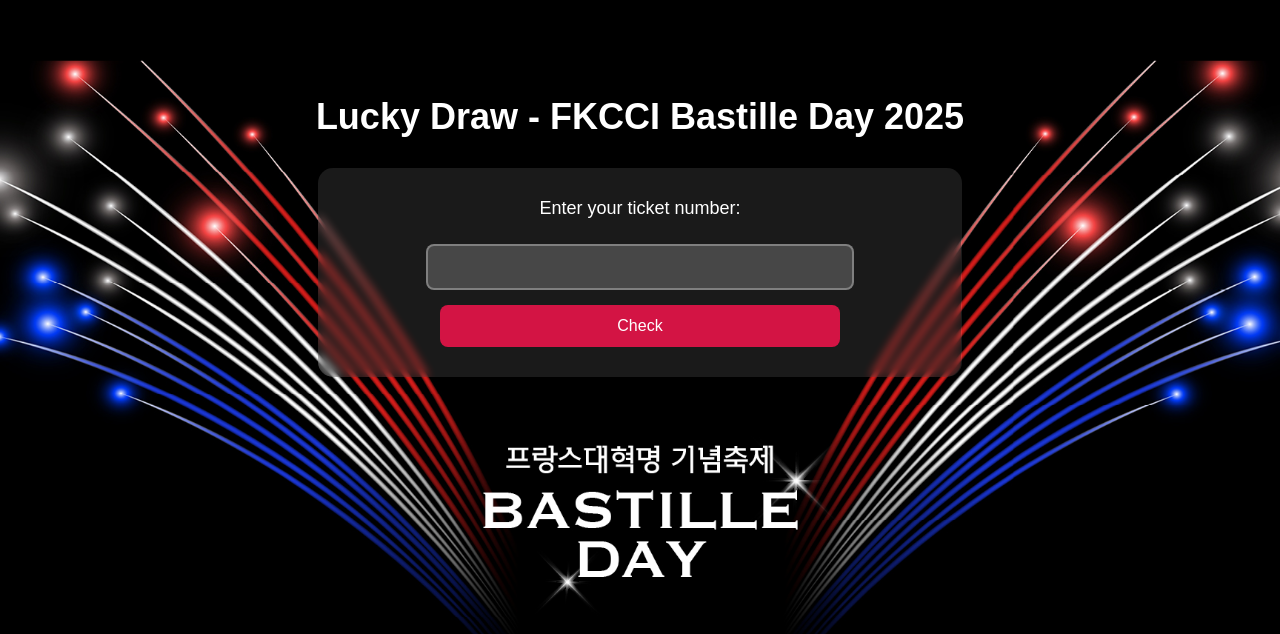
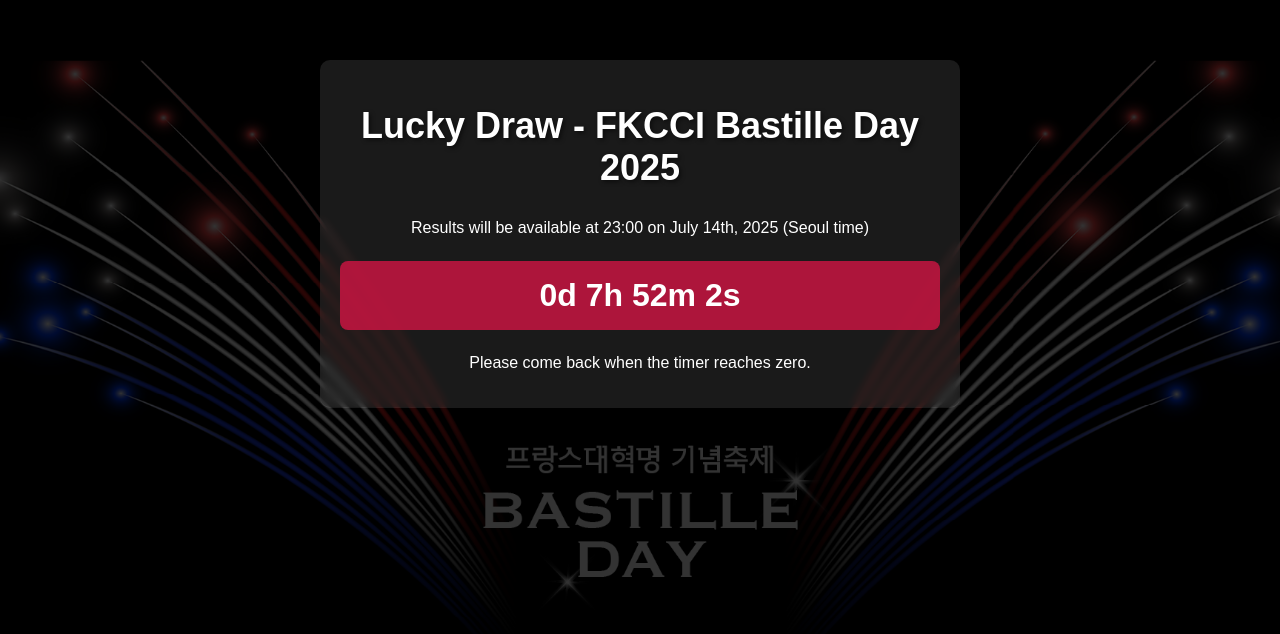
Before and after one commit to FKCCI/Lucky-draw, a website: page index.html in a window 1280 px wide. Shown: the part 166-800 px from the top of the page. Drawn offline with Linux system fonts and the light colour scheme; no server answers.

Commit message:
Update index.html

```diff
--- a/index.html
+++ b/index.html
@@ -52,7 +52,7 @@
     <div id="timer-overlay" class="timer-overlay">
         <div class="timer-container">
             <h1>Lucky Draw - FKCCI Bastille Day 2025</h1>
-            <p>Results will be available at 22:45 on July 14th, 2025 (Seoul time)</p>
+            <p>Results will be available at 23:00 on July 14th, 2025 (Seoul time)</p>
             <div id="countdown" class="countdown">Loading...</div>
             <p>Please come back when the timer reaches zero.</p>
         </div>
@@ -72,7 +72,7 @@
 
     <script>
         function updateTimer() {
-            const targetDate = new Date('2024-07-14T22:45:00+09:00');
+            const targetDate = new Date('2025-07-14T23:00:00+09:00');
             const now = new Date();
             const difference = targetDate - now;
 
```
